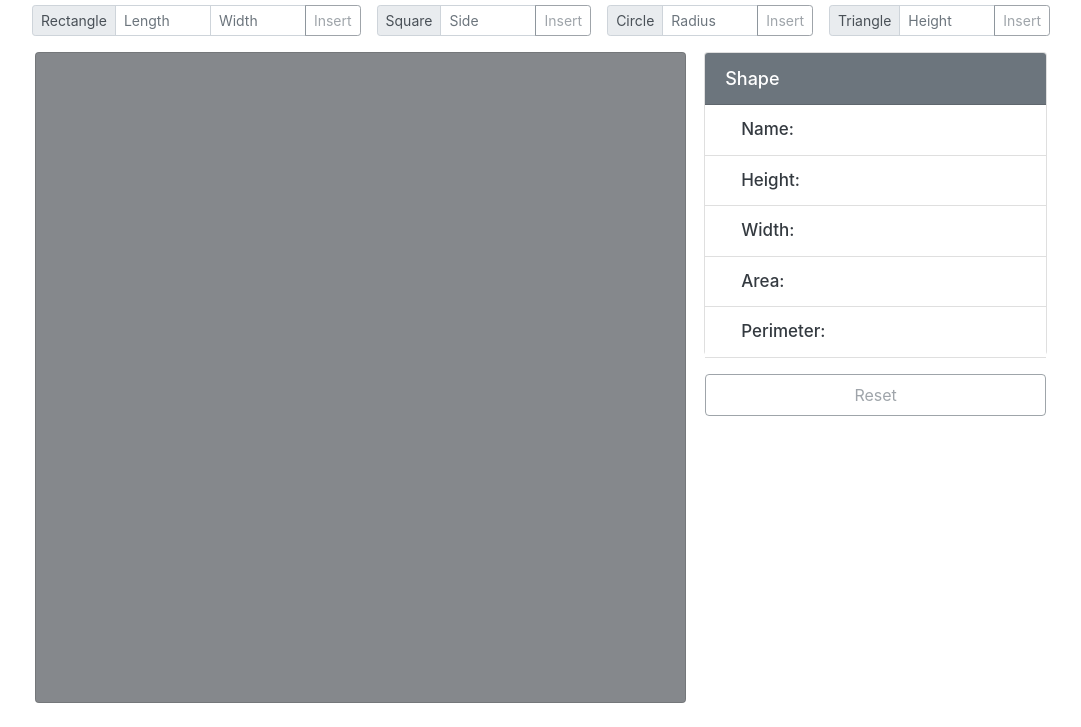
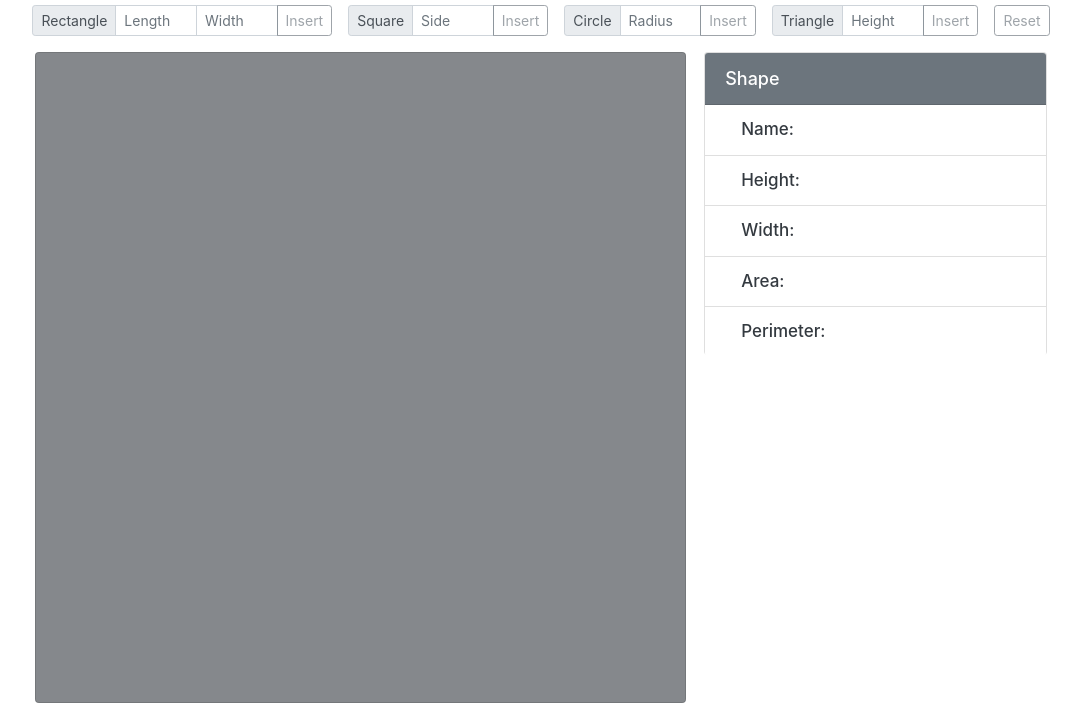
Before and after one commit to cattmampbell/shape-up-or-shape-out, a plain HTML site: page index.html in a window 1280 px wide. Shown: the part 99-826 px from the top of the page, without its empty margins (84-1165 px from the left). Drawn offline with nearby package versions, Linux system fonts and the light colour scheme.

Commit message:
Relocated <button> via index.html and styles.css files.

```diff
--- a/index.html
+++ b/index.html
@@ -70,6 +70,8 @@
                     </div>
                 </div>
             </form>
+            <!-- Reset Button -->
+            <button id="resetButton" class="btn btn-sm btn-outline-secondary mx-2" disabled>Reset</button>
         </div>
         <!-- Row 3 -->
         <div class="row col-12 justify-content-center mb-4">
@@ -107,8 +109,6 @@
                         <span id="perimeterValueSpan" class="shape-information-value ml-1"></span>
                     </li>
                 </ul>
-                <!-- Reset Button -->
-                <button id="resetButton" class="btn btn-outline-secondary py-2 mt-3" disabled>Reset</button>
             </div>
         </div>
     </div>
--- a/styles.css
+++ b/styles.css
@@ -1,7 +1,7 @@
 .input-group>.custom-file,
 .input-group>.custom-select,
 .input-group>.form-control {
-    width: 6rem;
+    width: 5.1rem;
 }
 
 #drawingBoard {
```
